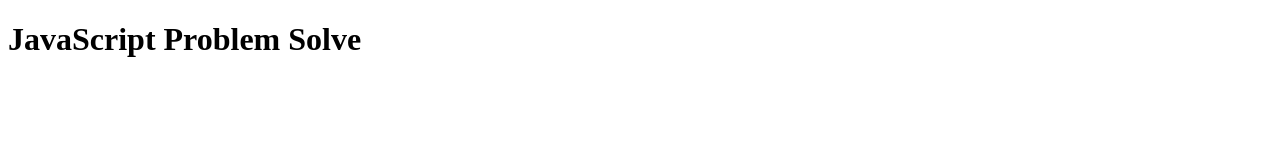
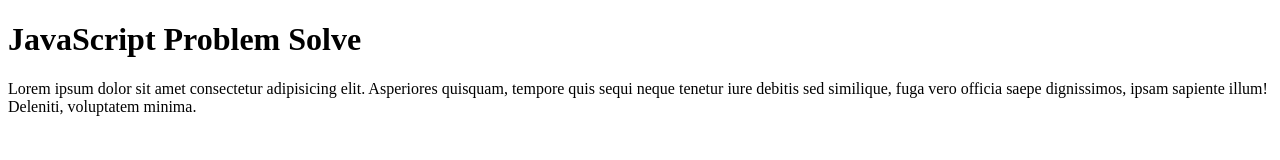
Before and after one commit to Ratandas7/js-problem-1-, a plain HTML site: page index.html in a window 1280 px wide. Drawn offline with Linux system fonts and the light colour scheme.

Commit message:
second commit

```diff
--- a/index.html
+++ b/index.html
@@ -8,7 +8,7 @@
 <body>
     <h1>JavaScript Problem Solve</h1>
 
-
+    <p>Lorem ipsum dolor sit amet consectetur adipisicing elit. Asperiores quisquam, tempore quis sequi neque tenetur iure debitis sed similique, fuga vero officia saepe dignissimos, ipsam sapiente illum! Deleniti, voluptatem minima.</p>
     <script src="app.js"></script>
 </body>
 </html>
```
